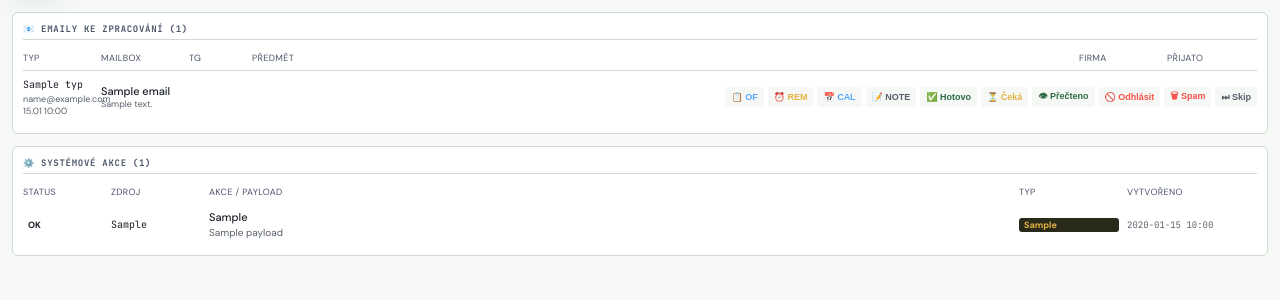
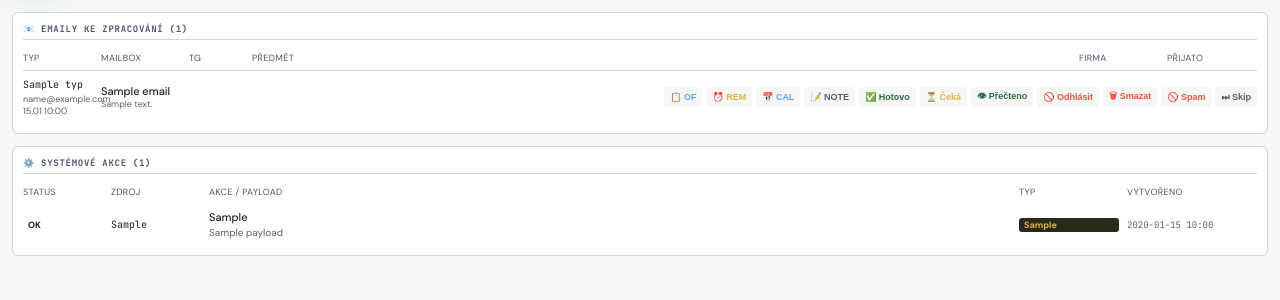
Before and after one commit to dxpavel/BrogiASIST, a Python web app: template services/dashboard/templates/ukoly.html in a window 1280 px wide. Shown: the part 56-356 px from the top of the page. Run offline with Jinja, Linux system fonts and the light colour scheme; the template is opened without the code that fills it: most values are stand-ins (such as "Sample title", 1, 10 or a date in 2020).

Commit message:
feat(dashboard): přidáno 2del tlačítko do /úkoly
Pavel našel: WebUI /úkoly mělo all 9 actions (of/rem/cal/note/hotovo/
ceka/precteno/unsub/spam/skip) ale 2del jsme přidali jen do TG, ne sem.

Fix: red button '🗑 Smazat' mezi 'Odhlásit' a 'Spam'. Backend route
POST /email/{id}/action/del už funguje (telegram_callback._email_action
generic dispatcher zná 'del' od commitu 5a1f460).

Plus ikona u Spam tlačítka 🗑→🚫 pro vizuální odlišení od 2del,
sjednoceno s TG layoutem.

Co-Authored-By: Claude Opus 4.7 (1M context) <noreply@anthropic.com>

```diff
--- a/services/dashboard/templates/ukoly.html
+++ b/services/dashboard/templates/ukoly.html
@@ -65,7 +65,8 @@
       <button class="act-btn yellow" onclick="doAction('{{ e.id }}','ceka')">⏳ Čeká</button>
       <button class="act-btn green"  onclick="doAction('{{ e.id }}','precteno')">👁 Přečteno</button>
       <button class="act-btn red"    onclick="doAction('{{ e.id }}','unsub')">🚫 Odhlásit</button>
-      <button class="act-btn red"    onclick="doAction('{{ e.id }}','spam')">🗑 Spam</button>
+      <button class="act-btn red"    onclick="doAction('{{ e.id }}','del')">🗑 Smazat</button>
+      <button class="act-btn red"    onclick="doAction('{{ e.id }}','spam')">🚫 Spam</button>
       <button class="act-btn"        onclick="doAction('{{ e.id }}','skip')">⏭ Skip</button>
     </div>
   </div>
```
